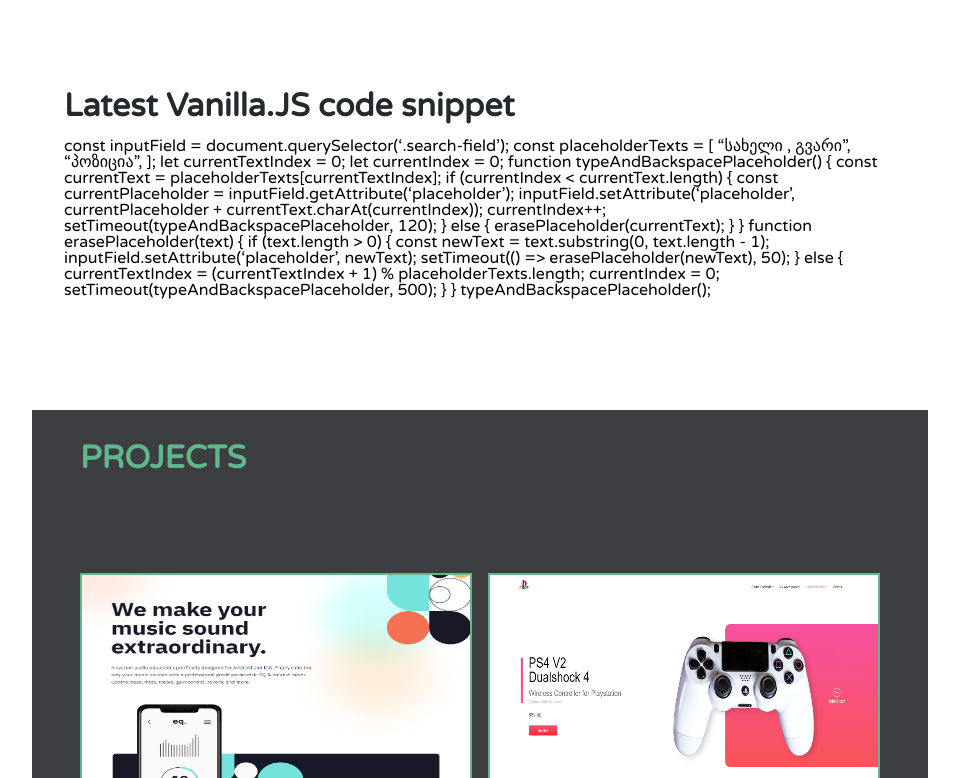
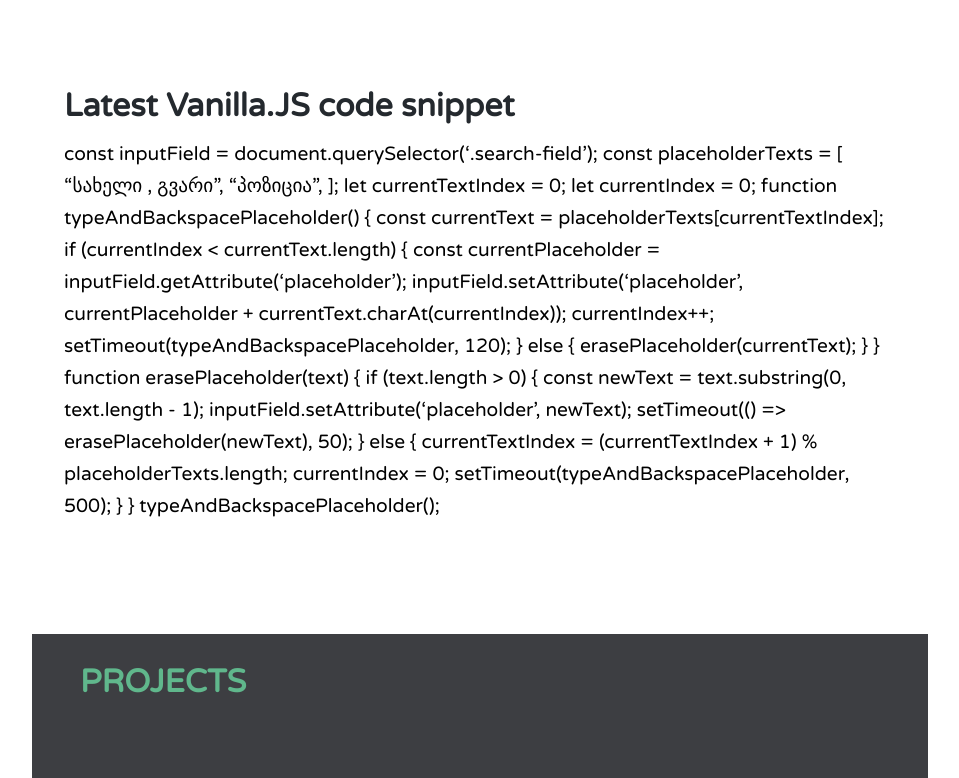
Before and after one commit to LevanNatchkebia/rsschool-cv, a plain HTML site: page index.html in a window 1280 px wide. Shown: the part 2460-3238 px from the top of the page, without its empty margins (160-1119 px from the left). Drawn offline with Linux system fonts and the light colour scheme.

Commit message:
feat: update code snippet style

```diff
--- a/css/style.css
+++ b/css/style.css
@@ -459,7 +459,7 @@ h1 {
     margin-bottom: 1rem;
 }
 
-.js-code p {
+.js-code code {
     font-size: 1.2em;
     line-height: 2rem;
     margin-top: 3rem;
```
